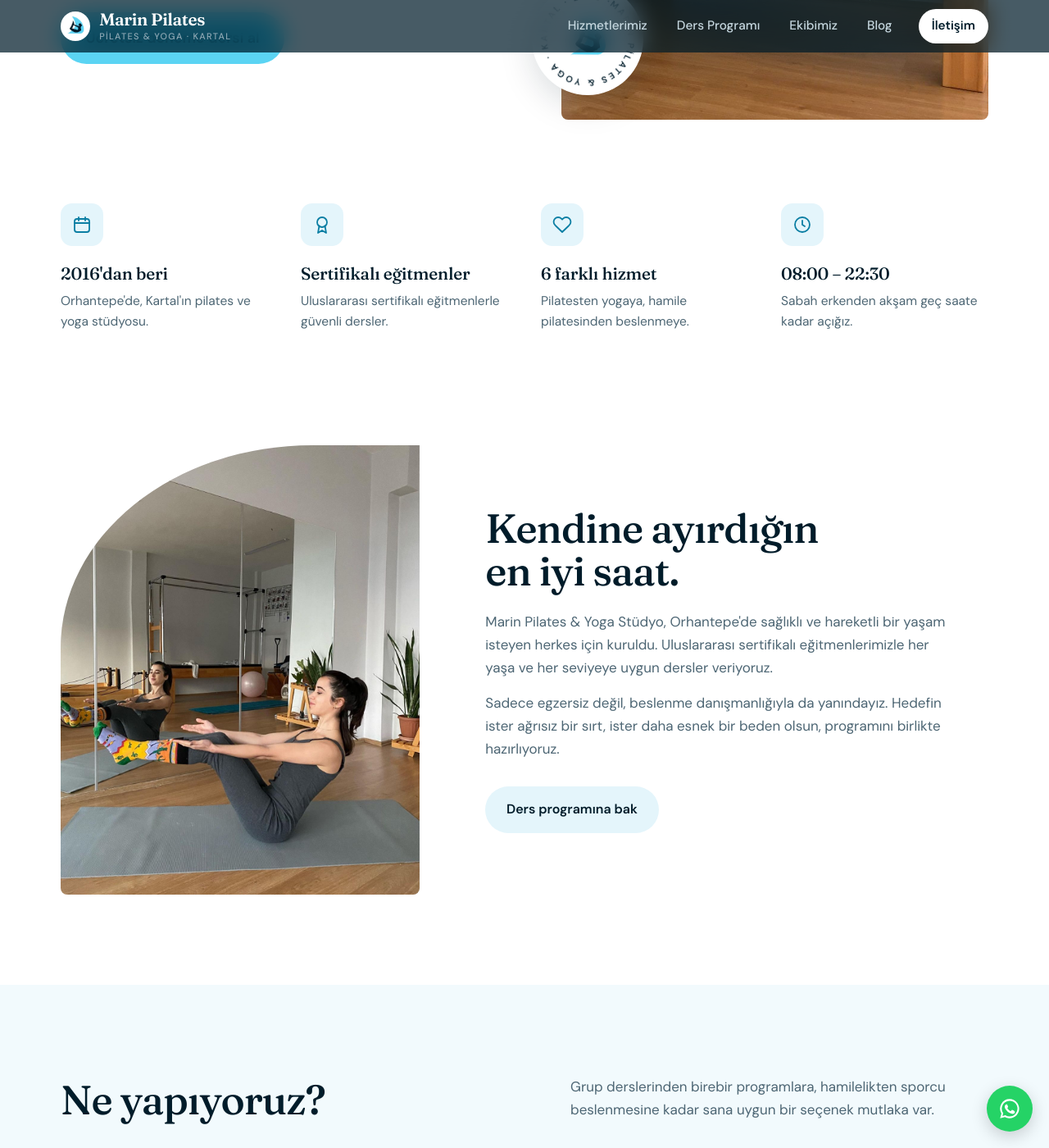
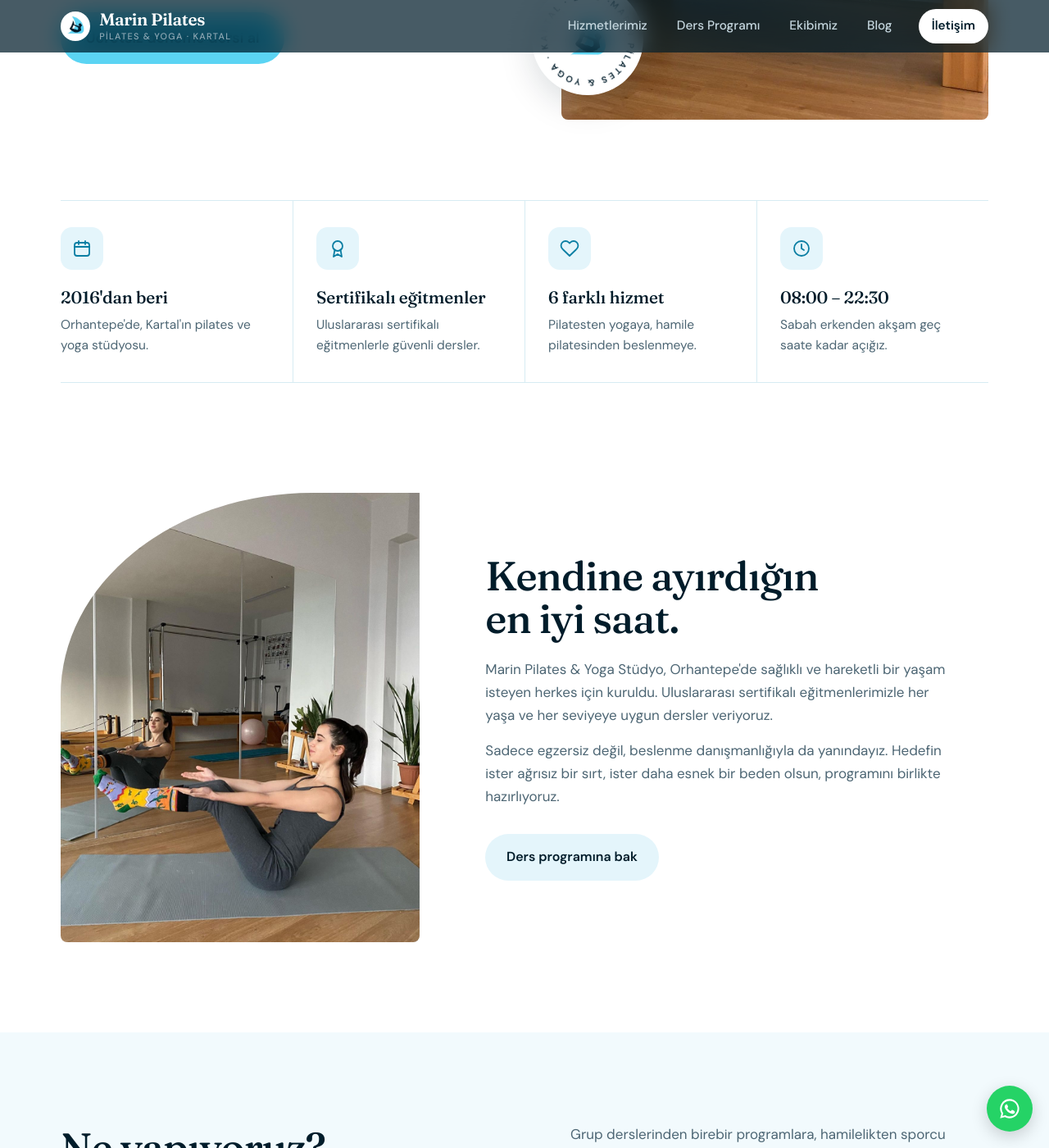
Before and after one commit to irembasoglu/pilates, a Jekyll site: the page built from index.html, in a window 1280 px wide and 1400 px high, scrolled down 605 px. Shown: the whole window at 82% size. Built offline with Jekyll 4.4.1, drawn with Linux system fonts in a browser that asks for light colours.

Commit message:
Girişin altındaki özellikler ince çizgilerle çerçevelendi
Co-Authored-By: Claude Opus 5.5 <noreply@anthropic.com>
Claude-Session: https://claude.ai/code/session_01V8pagf3RSBv4mF8qP7Bptg

```diff
--- a/index.html
+++ b/index.html
@@ -23,7 +23,7 @@ menu: anasayfa
 </section>
 
 <section class="features">
-  <div class="container features-grid">
+  <div class="container"><div class="features-grid">
     <div class="feature">
       <span class="feature-ic"><svg viewBox="0 0 24 24" aria-hidden="true" fill="none" stroke="currentColor" stroke-width="1.8" stroke-linecap="round" stroke-linejoin="round"><rect x="3" y="5" width="18" height="16" rx="3"/><path d="M3 10h18M8 3v4M16 3v4"/></svg></span>
       <h3>2016'dan beri</h3>
@@ -44,7 +44,7 @@ menu: anasayfa
       <h3>08:00 – 22:30</h3>
       <p>Sabah erkenden akşam geç saate kadar açığız.</p>
     </div>
-  </div>
+  </div></div>
 </section>
 
 <section class="section">
--- a/style.css
+++ b/style.css
@@ -142,8 +142,10 @@ p + p { margin-top: .9rem; }
 /* Girişin altındaki özellik kartları */
 .features { padding: 8px 0 24px; }
 
-.features-grid { display: grid; grid-template-columns: repeat(4, 1fr); gap: 40px; }
-.feature { padding: 4px 8px 4px 0; }
+.features-grid { display: grid; grid-template-columns: repeat(4, 1fr); border-top: 1px solid var(--line); border-bottom: 1px solid var(--line); }
+.feature { padding: 32px 28px; }
+.feature:first-child { padding-left: 0; }
+.feature + .feature { border-left: 1px solid var(--line); }
 .feature-ic {
   width: 52px; height: 52px; border-radius: 14px; background: #e4f5fb; color: var(--blue-text);
   display: flex; align-items: center; justify-content: center; margin-bottom: 22px;
@@ -542,7 +544,9 @@ a.info-row:hover .info-go i { transform: translateX(4px); }
   .menu-open .menu { display: flex; }
   .hero-inner, .intro, .about-page, .contact-layout { gap: 48px; }
   .strip-inner, .big-facts { grid-template-columns: repeat(2, 1fr); }
-  .features-grid { grid-template-columns: repeat(2, 1fr); gap: 14px; }
+  .features-grid { grid-template-columns: repeat(2, 1fr); }
+  .feature:nth-child(3) { border-left: 0; padding-left: 0; }
+  .feature:nth-child(n+3) { border-top: 1px solid var(--line); }
   .strip-item:nth-child(3) { border-left: 0; padding-left: 0; }
   .strip-item:nth-child(n+3) { border-top: 1px solid var(--line); }
   .team { gap: 16px; }
@@ -564,8 +568,7 @@ a.info-row:hover .info-go i { transform: translateX(4px); }
   .sec-head p, .sec-head .btn-soft { justify-self: start; }
   .intro-photo, .about-photo { aspect-ratio: 4 / 3; }
   .service-grid { grid-template-columns: 1fr 1fr; gap: 10px; }
-  .features-grid { gap: 10px; }
-  .features-grid { gap: 28px 18px; }
+  .feature { padding: 22px 14px; }
   .feature-ic { width: 42px; height: 42px; border-radius: 12px; margin-bottom: 14px; }
   .feature h3 { font-size: 1.1rem; }
   .feature p { font-size: .85rem; }
```
